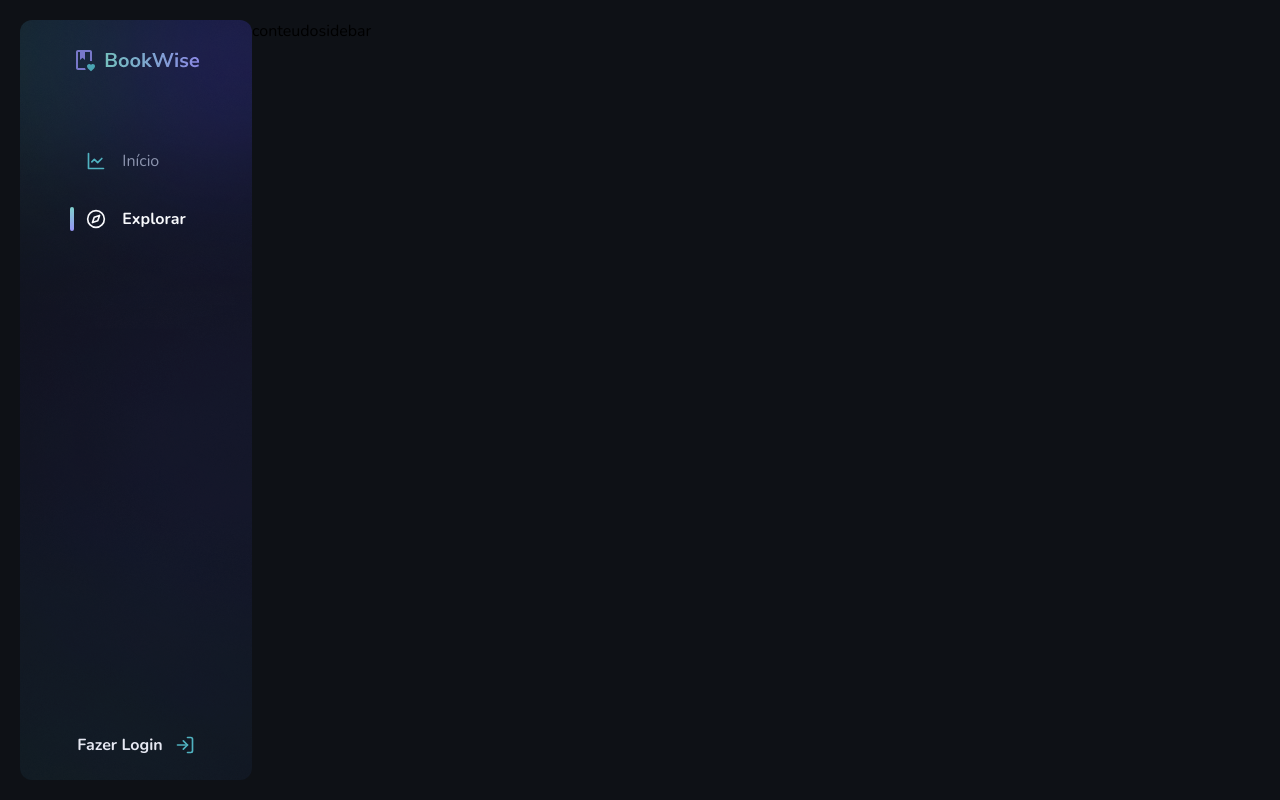
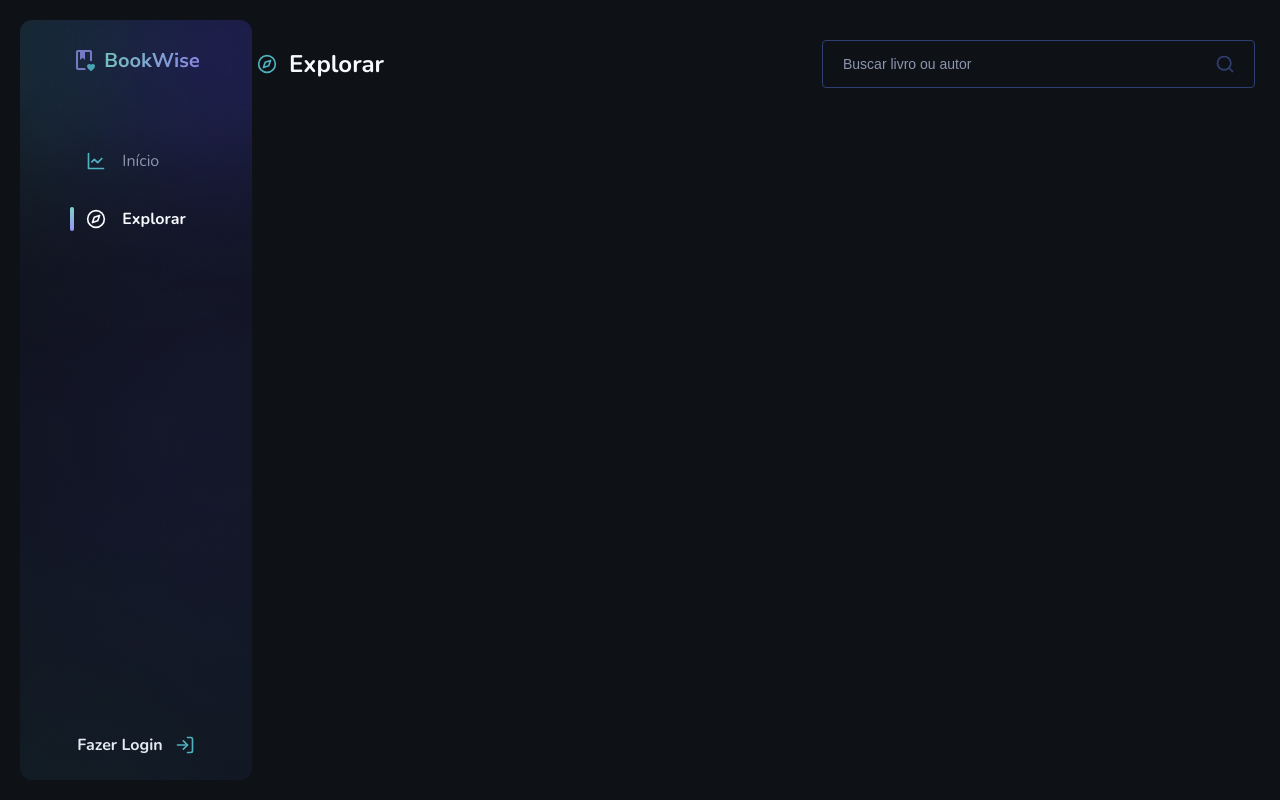
Before and after one commit to bzenky/book-wise, a Next.js app: page /explore in a window 1280 px wide. Built offline with nearby package versions, Linux system fonts and the light colour scheme; no server answers.

Commit message:
feat: explore page title

```diff
--- a/src/pages/explore/index.tsx
+++ b/src/pages/explore/index.tsx
@@ -1,8 +1,20 @@
 import Head from 'next/head'
+import { useState } from 'react'
 import { NextPageWithLayout } from '../_app'
 import { DefaultLayout } from '@/layouts/DefaultLayout'
+import { Compass } from 'lucide-react'
+import { theme } from '@/styles/stitches.config'
+import { Container, SearchIcon, SearchInput, SearchWrapper, Title, TitleWrapper } from './styles'
 
 const Explore: NextPageWithLayout = () => {
+  const [focused, setFocused] = useState(false)
+
+  function handleFocusIconColor() {
+    if (focused) return String(theme.colors.green200)
+
+    return String(theme.colors.gray500)
+  }
+
   return (
     <>
       <Head>
@@ -12,13 +24,27 @@ const Explore: NextPageWithLayout = () => {
         <link rel="icon" href="/favicon.ico" />
       </Head>
 
-      <main>
-        conteudo
-      </main>
+      <Container>
+        <TitleWrapper>
+          <Title>
+            <Compass size={20} color={String(theme.colors.green100)} />
+            Explorar
+          </Title>
 
-      <aside>
-        sidebar
-      </aside>
+          <SearchWrapper>
+            <SearchInput
+              placeholder="Buscar livro ou autor"
+              onFocus={() => setFocused(true)}
+              onBlur={() => setFocused(false)}
+            />
+
+            <SearchIcon
+              size={20}
+              color={handleFocusIconColor()}
+            />
+          </SearchWrapper>
+        </TitleWrapper>
+      </Container>
     </>
   )
 }
--- /dev/null
+++ b/src/pages/explore/styles.ts
@@ -0,0 +1,65 @@
+import { styled } from "@stitches/react"
+import { Search } from "lucide-react"
+
+export const Container = styled('div', {
+  display: 'flex',
+  flexDirection: 'column',
+  padding: '20px 0',
+  width: '100%',
+  maxWidth: '998px',
+  maxHeight: 'calc(100vh - 40px)',
+  margin: '0 auto',
+  borderRadius: '$lg',
+})
+
+export const TitleWrapper = styled('div', {
+  display: 'flex',
+  alignItems: 'center',
+  justifyContent: 'space-between',
+})
+
+export const Title = styled('h2', {
+  display: 'flex',
+  alignItems: 'center',
+  gap: '12px',
+  fontSize: '$2xl',
+  color: '$gray100',
+})
+
+export const SearchWrapper = styled('div', {
+  position: 'relative',
+  width: '433px',
+
+  '&:focus': {
+    '& svg': {
+      stroke: '$green200'
+    }
+  }
+})
+
+export const SearchInput = styled('input', {
+  width: '100%',
+  height: '48px',
+  padding: '14px 48px 14px 20px',
+  color: '$gray200',
+  background: '$gray800',
+  border: '1px solid $gray500',
+  borderRadius: '$xs',
+
+  '&::placeholder': {
+    color: '$gray400',
+    fontSize: '$sm',
+  },
+
+  '&:focus': {
+    outline: 'none',
+    border: '1px solid $green200',
+  }
+})
+
+export const SearchIcon = styled(Search, {
+  position: 'absolute',
+  top: '50%',
+  right: '20px',
+  transform: 'translateY(-50%)',
+})
```
